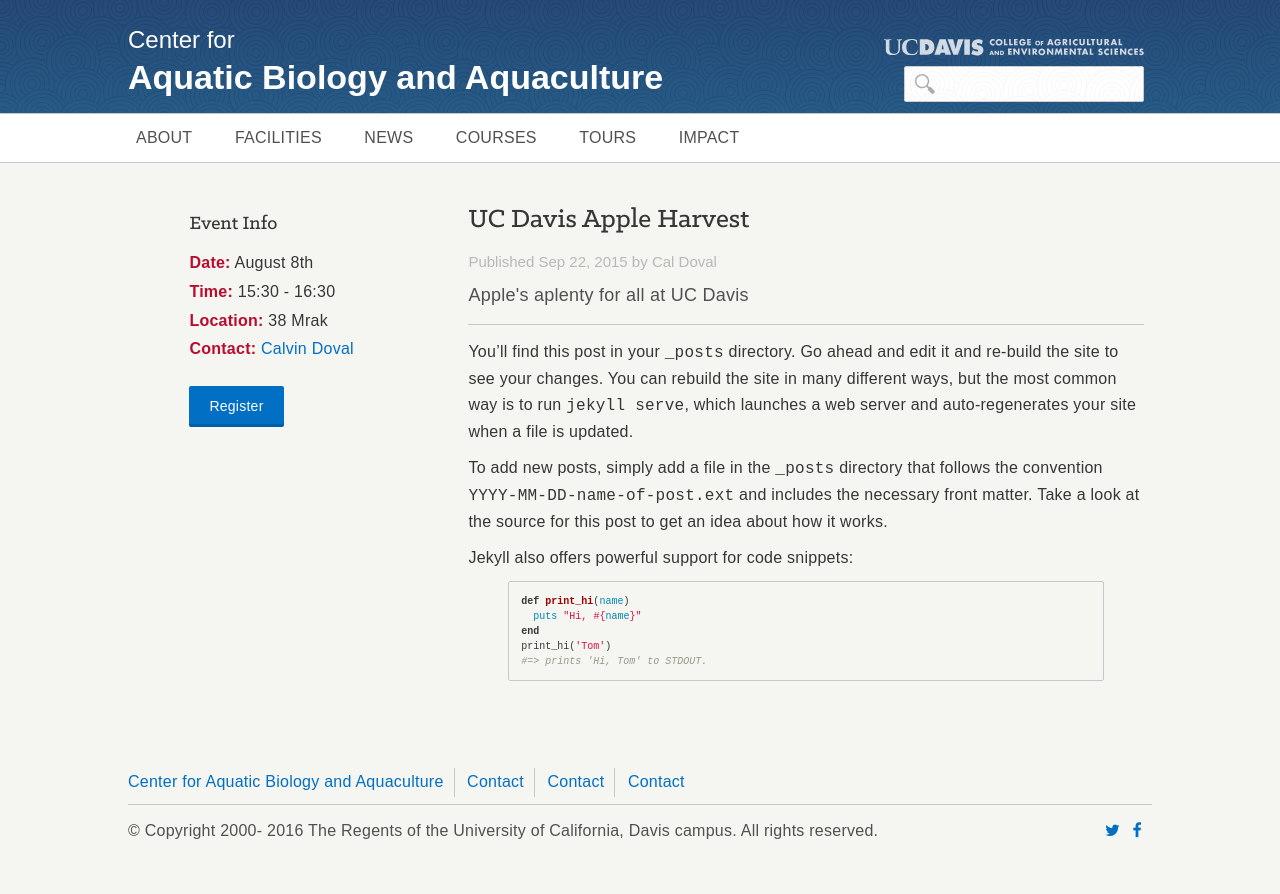
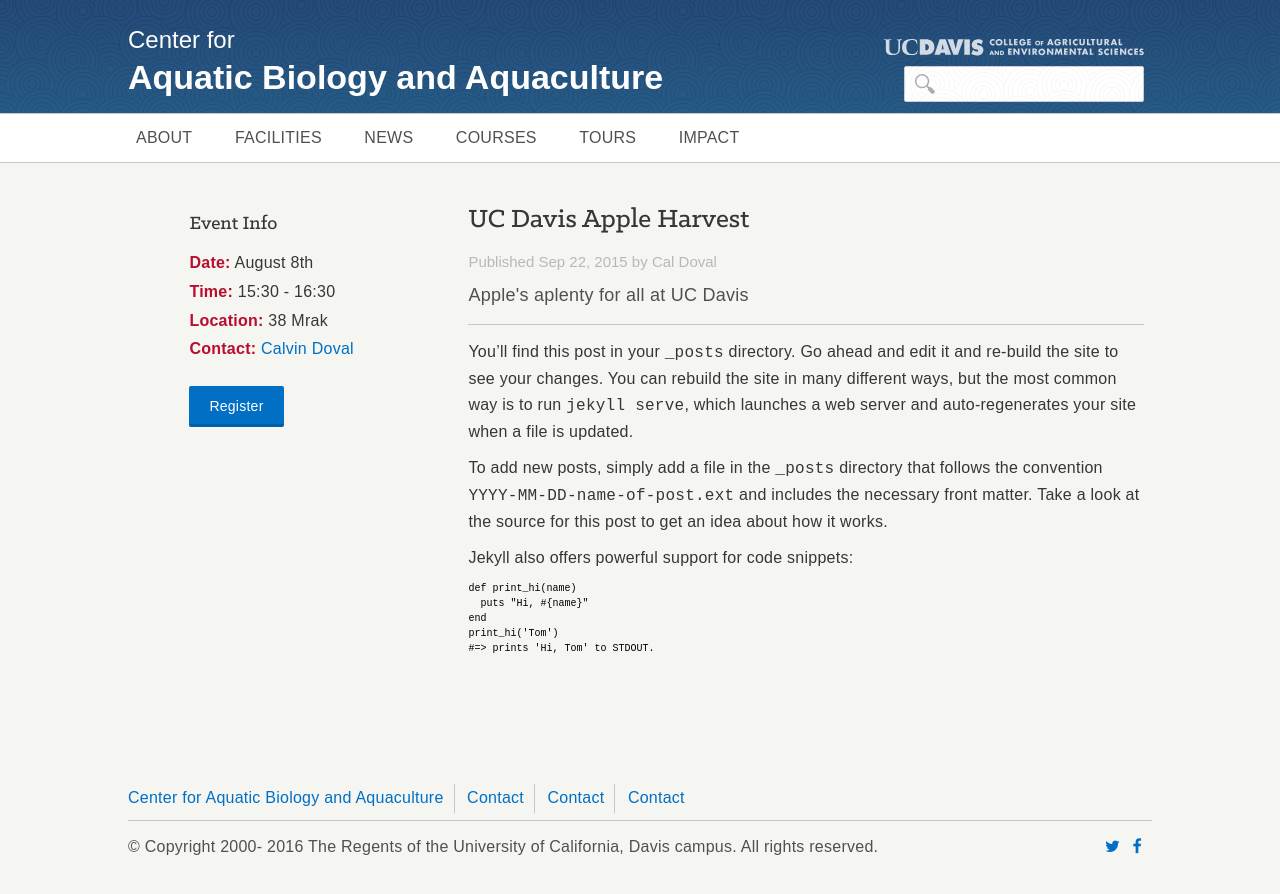
Before and after one commit to ucdavis/caba, a Jekyll site: the page built from _posts/events/2015-09-22-welcome-to-jekyll.markdown, in a window 1280 px wide. Shown: the top 894 px of the page. Built offline with Jekyll 4.4.1, drawn with Linux system fonts in a browser that asks for light colours; nearby versions of some CDN libraries.

Commit message:
sticky footer complete

```diff
--- a/_layouts/default.html
+++ b/_layouts/default.html
@@ -10,7 +10,8 @@
     {% include header.html %}
 
 
-        {{ content }}
+      {{ content }}
+
 
 
     {% include footer.html %}
--- a/_sass/_base.scss
+++ b/_sass/_base.scss
@@ -64,23 +64,15 @@
 }
 
 footer {
-    position:fixed;
-    padding-bottom:4%;
-    bottom:0;
-    left:10%;
-    right:10%;
-    width:80%;
-    @include breakpoint(rufus) {
-      width:85%;
-      left:7.5%;
-      right:7.5%;
-    }
-    @include breakpoint(mobileonly) {
-        width: 90%;
-        right:5%;
-        left:5%;
-    }
+    position: absolute;
+    bottom: 0;
+    width: 100%;
+    padding-top:60px;
+    padding-bottom:60px;
+    height: 180px;
+    display:block;
     .footer_contents {
+        @include container;
         .foot_top {
             border-bottom: 1px solid $borders;
             padding-bottom: 4px;
@@ -88,227 +80,18 @@
         }
     }
 }
-
-
-/**
- * Code formatting
- */
-
-pre {
-    display: block;
-    word-break: break-all;
-    word-wrap: break-word;
-    color: $primary-font;
-    background-color: $bg-color;
-    border: 1px solid $borders;
-    border-radius: 2px;
-    padding: 2%;
-    // Account for some code outputs that place code tags in pre tags
-    code {
-        font-size: inherit;
-        color: inherit;
-        white-space: pre-wrap;
-        background-color: transparent;
-    }
+.page-wrap {
+    // min-height: 100%;
+    /* equal to footer height */
+    // margin-bottom: -200px;
 }
 
+.page-wrap:after {
+    content: "";
+    display: block;
+}
 
-/**
- * Syntax highlighting styles
- */
-
-.highlight {
-    background: #fff;
-    .c {
-        color: #998;
-        font-style: italic
-    } // Comment
-    .err {
-        color: #a61717;
-        background-color: #e3d2d2
-    } // Error
-    .k {
-        font-weight: bold
-    } // Keyword
-    .o {
-        font-weight: bold
-    } // Operator
-    .cm {
-        color: #998;
-        font-style: italic
-    } // Comment.Multiline
-    .cp {
-        color: #999;
-        font-weight: bold
-    } // Comment.Preproc
-    .c1 {
-        color: #998;
-        font-style: italic
-    } // Comment.Single
-    .cs {
-        color: #999;
-        font-weight: bold;
-        font-style: italic
-    } // Comment.Special
-    .gd {
-        color: #000;
-        background-color: #fdd
-    } // Generic.Deleted
-    .gd .x {
-        color: #000;
-        background-color: #faa
-    } // Generic.Deleted.Specific
-    .ge {
-        font-style: italic
-    } // Generic.Emph
-    .gr {
-        color: #a00
-    } // Generic.Error
-    .gh {
-        color: #999
-    } // Generic.Heading
-    .gi {
-        color: #000;
-        background-color: #dfd
-    } // Generic.Inserted
-    .gi .x {
-        color: #000;
-        background-color: #afa
-    } // Generic.Inserted.Specific
-    .go {
-        color: #888
-    } // Generic.Output
-    .gp {
-        color: #555
-    } // Generic.Prompt
-    .gs {
-        font-weight: bold
-    } // Generic.Strong
-    .gu {
-        color: #aaa
-    } // Generic.Subheading
-    .gt {
-        color: #a00
-    } // Generic.Traceback
-    .kc {
-        font-weight: bold
-    } // Keyword.Constant
-    .kd {
-        font-weight: bold
-    } // Keyword.Declaration
-    .kp {
-        font-weight: bold
-    } // Keyword.Pseudo
-    .kr {
-        font-weight: bold
-    } // Keyword.Reserved
-    .kt {
-        color: #458;
-        font-weight: bold
-    } // Keyword.Type
-    .m {
-        color: #099
-    } // Literal.Number
-    .s {
-        color: #d14
-    } // Literal.String
-    .na {
-        color: #008080
-    } // Name.Attribute
-    .nb {
-        color: #0086B3
-    } // Name.Builtin
-    .nc {
-        color: #458;
-        font-weight: bold
-    } // Name.Class
-    .no {
-        color: #008080
-    } // Name.Constant
-    .ni {
-        color: #800080
-    } // Name.Entity
-    .ne {
-        color: #900;
-        font-weight: bold
-    } // Name.Exception
-    .nf {
-        color: #900;
-        font-weight: bold
-    } // Name.Function
-    .nn {
-        color: #555
-    } // Name.Namespace
-    .nt {
-        color: #000080
-    } // Name.Tag
-    .nv {
-        color: #008080
-    } // Name.Variable
-    .ow {
-        font-weight: bold
-    } // Operator.Word
-    .w {
-        color: #bbb
-    } // Text.Whitespace
-    .mf {
-        color: #099
-    } // Literal.Number.Float
-    .mh {
-        color: #099
-    } // Literal.Number.Hex
-    .mi {
-        color: #099
-    } // Literal.Number.Integer
-    .mo {
-        color: #099
-    } // Literal.Number.Oct
-    .sb {
-        color: #d14
-    } // Literal.String.Backtick
-    .sc {
-        color: #d14
-    } // Literal.String.Char
-    .sd {
-        color: #d14
-    } // Literal.String.Doc
-    .s2 {
-        color: #d14
-    } // Literal.String.Double
-    .se {
-        color: #d14
-    } // Literal.String.Escape
-    .sh {
-        color: #d14
-    } // Literal.String.Heredoc
-    .si {
-        color: #d14
-    } // Literal.String.Interpol
-    .sx {
-        color: #d14
-    } // Literal.String.Other
-    .sr {
-        color: #009926
-    } // Literal.String.Regex
-    .s1 {
-        color: #d14
-    } // Literal.String.Single
-    .ss {
-        color: #990073
-    } // Literal.String.Symbol
-    .bp {
-        color: #999
-    } // Name.Builtin.Pseudo
-    .vc {
-        color: #008080
-    } // Name.Variable.Class
-    .vg {
-        color: #008080
-    } // Name.Variable.Global
-    .vi {
-        color: #008080
-    } // Name.Variable.Instance
-    .il {
-        color: #099
-    } // Literal.Number.Integer.Long
+footer,
+.page-wrap:after {
+    // height: 200px;
 }
--- a/_sass/_layout.scss
+++ b/_sass/_layout.scss
@@ -1,7 +1,15 @@
+* {
+  margin:0;
+}
+html {
+  position:relative;
+  min-height: 100%;
+}
 body {
 	padding:0px;
 	margin:0px;
 	background-color:$bg-color;
+  margin-bottom:180px;
 }
 img {
   max-width: 100%;
```
Also changed, not shown: 16 other files.
